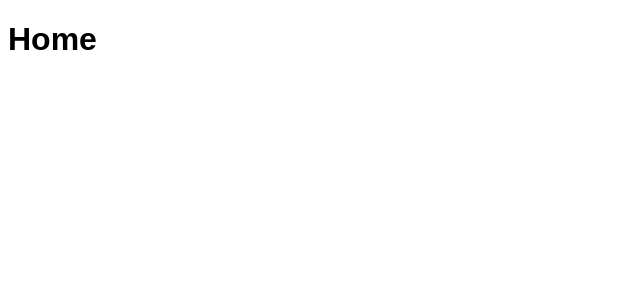
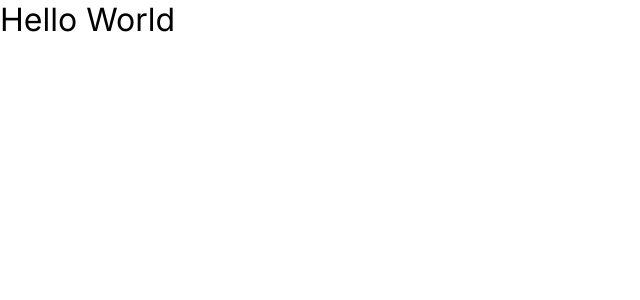
Before and after one commit to sammarxz/test-scriptcase, a React (Create React App) app: page / in a window 1280 px wide. Shown: the top 300 px of the page, without its empty margins (0-640 px from the left). Built offline with nearby package versions, Linux system fonts and the light colour scheme.

Commit message:
Add minimal reset. Add Inter font-family.

```diff
--- a/public/index.html
+++ b/public/index.html
@@ -1,5 +1,5 @@
 <!DOCTYPE html>
-<html lang="en">
+<html lang="pt-br">
   <head>
     <meta charset="utf-8" />
     <link rel="icon" href="%PUBLIC_URL%/favicon.ico" />
@@ -10,34 +10,13 @@
       content="Web site created using create-react-app"
     />
     <link rel="apple-touch-icon" href="%PUBLIC_URL%/logo192.png" />
-    <!--
-      manifest.json provides metadata used when your web app is installed on a
-      user's mobile device or desktop. See https://developers.google.com/web/fundamentals/web-app-manifest/
-    -->
     <link rel="manifest" href="%PUBLIC_URL%/manifest.json" />
-    <!--
-      Notice the use of %PUBLIC_URL% in the tags above.
-      It will be replaced with the URL of the `public` folder during the build.
-      Only files inside the `public` folder can be referenced from the HTML.
-
-      Unlike "/favicon.ico" or "favicon.ico", "%PUBLIC_URL%/favicon.ico" will
-      work correctly both with client-side routing and a non-root public URL.
-      Learn how to configure a non-root public URL by running `npm run build`.
-    -->
-    <title>React App</title>
+    <link rel="preconnect" href="https://fonts.gstatic.com">
+    <link href="https://fonts.googleapis.com/css2?family=Inter:wght@300;400;500;600&display=swap" rel="stylesheet">
+    <title>Scriptcase Dashboard</title>
   </head>
   <body>
     <noscript>You need to enable JavaScript to run this app.</noscript>
     <div id="root"></div>
-    <!--
-      This HTML file is a template.
-      If you open it directly in the browser, you will see an empty page.
-
-      You can add webfonts, meta tags, or analytics to this file.
-      The build step will place the bundled scripts into the <body> tag.
-
-      To begin the development, run `npm start` or `yarn start`.
-      To create a production bundle, use `npm run build` or `yarn build`.
-    -->
   </body>
 </html>
--- a/src/pages/Home/index.js
+++ b/src/pages/Home/index.js
@@ -1,7 +1,20 @@
-import React from 'react';
+import React, { Component } from 'react';
 
-const Home = () => (
-  <h1>Home</h1>
-);
+class Home extends Component {
+  constructor() {
+    super();
+    this.state = {
+      name: 'Hello World',
+    };
+  }
+
+  render() {
+    const { name } = this.state;
+
+    return (
+      <h1>{name}</h1>
+    );
+  }
+}
 
 export default Home;
--- a/src/styles/global.js
+++ b/src/styles/global.js
@@ -1,8 +1,32 @@
 import { createGlobalStyle } from 'styled-components';
 
 const GlobalStyle = createGlobalStyle`
+  html {
+    box-sizing: border-box;
+    font-size: 16px;
+  }
+
+  *, *:before, *:after {
+    box-sizing: inherit;
+  }
+
+  body, h1, h2, h3, h4, h5, h6, p, ol, ul {
+    margin: 0;
+    padding: 0;
+    font-weight: normal;
+  }
+
+  ol, ul {
+    list-style: none;
+  }
+
+  img {
+    max-width: 100%;
+    height: auto;
+  }
+
   body {
-    font-family: sans-serif;
+    font-family: Inter, sans-serif;
   }
 `;
 
```
